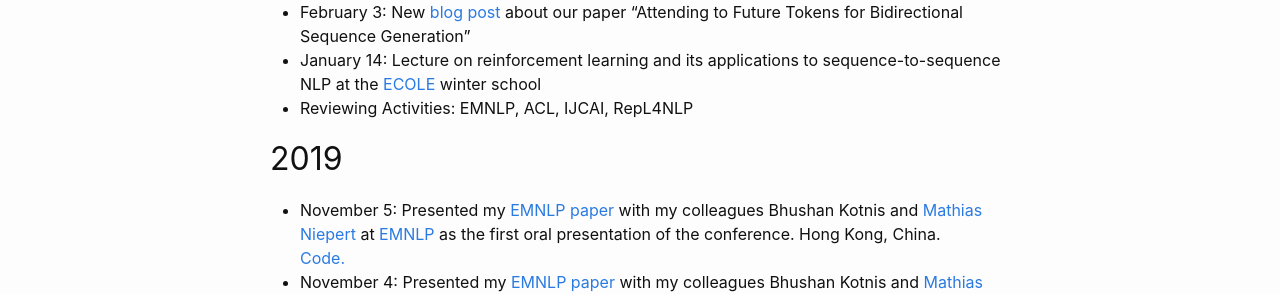
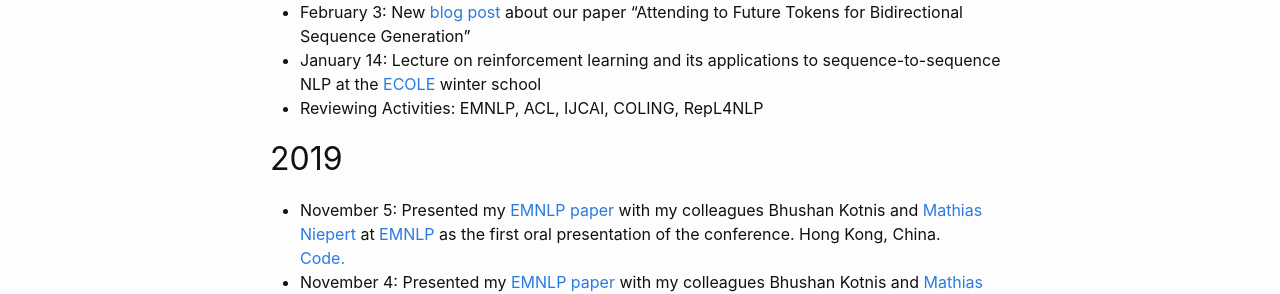
Before and after one commit to carolinlawrence/carolinlawrence.github.io, a Jekyll site: the page built from index.markdown, in a window 1280 px wide. Shown: the part 1028-1322 px from the top of the page. Built offline with Jekyll 4.4.1, drawn with Linux system fonts in a browser that asks for light colours.

Commit message:
Update index.markdown

```diff
--- a/index.markdown
+++ b/index.markdown
@@ -39,7 +39,7 @@ From 2014-2018 I was graduate research assistant and PhD student at the Statisti
 * April 30: Talk at KMD's STEAM talk series about how to "Extract, Enrich & Explain Knowledge".
 * February 3: New <a href="https://www.neclab.eu/blog/attending-to-future-tokens-for-bidirectional-sequence-generation">blog post</a> about our paper "Attending to Future Tokens for Bidirectional Sequence Generation"
 * January 14: Lecture on reinforcement learning and its applications to sequence-to-sequence NLP at the <a href="https://ecole-itn.eu/">ECOLE</a> winter school
-* Reviewing Activities: EMNLP, ACL, IJCAI, RepL4NLP
+* Reviewing Activities: EMNLP, ACL, IJCAI, COLING, RepL4NLP
 
 ## 2019
 * November 5: Presented my <a href='https://www.aclweb.org/anthology/D19-1001.pdf'>EMNLP paper</a> with my colleagues Bhushan Kotnis and <a href='http://www.matlog.net/'>Mathias Niepert</a> at <a href='https://sites.google.com/view/wngt19/home'>EMNLP</a> as the first oral presentation of the conference. Hong Kong, China.<br/> <a href='https://github.com/carolinlawrence/BiSon'>Code.</a>
```
